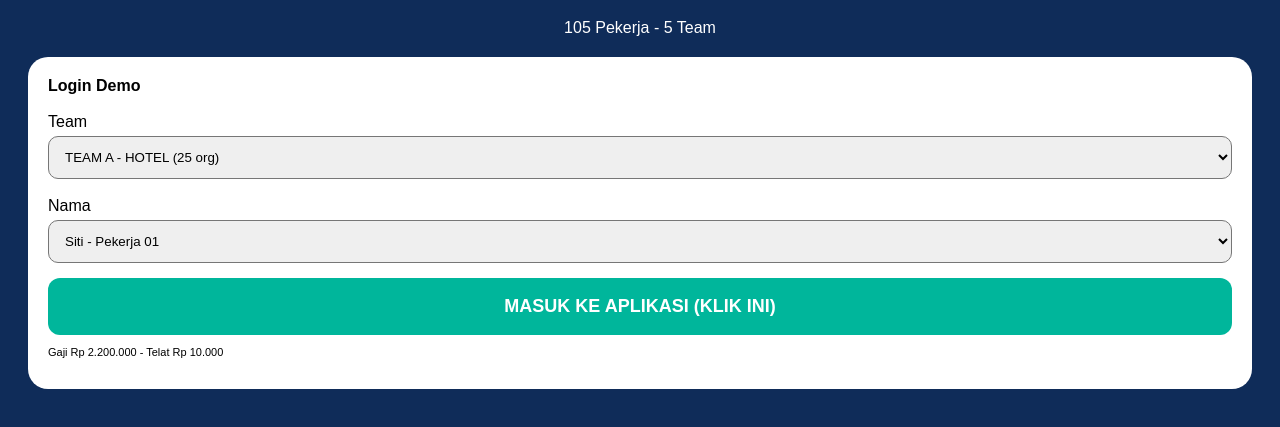
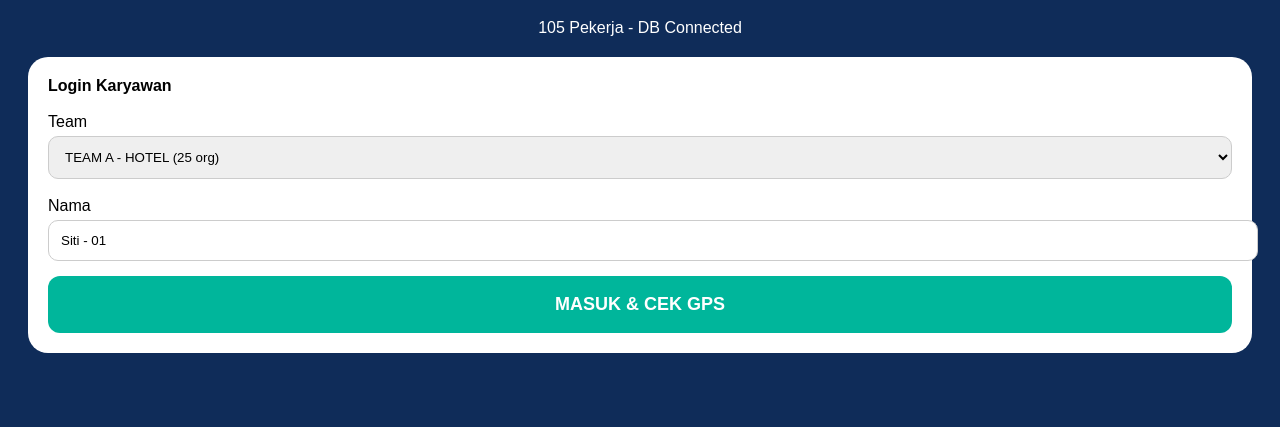
Before and after one commit to susidewiyuliyanti/ProjectKlin, a plain HTML site: page index.html in a window 1280 px wide. Shown: the part 89-516 px from the top of the page. Drawn offline with nearby package versions, Linux system fonts and the light colour scheme.

Commit message:
Update index.html

```diff
--- a/index.html
+++ b/index.html
@@ -1,60 +1,14 @@
 <!DOCTYPE html>
-<html>
-<head>
-<meta name="viewport" content="width=device-width, initial-scale=1">
-<title>KLINPRO 105</title>
-<style>
-body{background:#0F2C59;color:white;font-family:sans-serif;padding:20px;text-align:center}
-.card{background:white;color:black;padding:20px;border-radius:20px;margin-top:20px;text-align:left}
-button{width:100%;padding:18px;background:#00B69B;color:white;border:0;border-radius:12px;font-size:18px;font-weight:bold;margin-top:15px}
-select{width:100%;padding:12px;border-radius:10px;margin-top:5px}
-</style>
-</head>
-<body>
-<h1>KLINPRO</h1>
-<p>105 Pekerja - 5 Team</p>
-
-<div id="login" class="card">
-<b>Login Demo</b><br><br>
-Team
-<select id="team">
-<option>TEAM A - HOTEL (25 org)</option>
-<option>TEAM B - MALL (25 org)</option>
-<option>TEAM C - PABRIK 1 (25 org)</option>
-<option>TEAM D - PABRIK 2 (25 org)</option>
-<option>TEAM E - KANTOR (5 org)</option>
-</select><br><br>
-Nama
-<select><option>Siti - Pekerja 01</option><option>Budi - Pekerja 26</option></select>
-<button onclick="masuk()">MASUK KE APLIKASI (KLIK INI)</button>
-<p style="font-size:11px">Gaji Rp 2.200.000 - Telat Rp 10.000</p>
-</div>
-
-<div id="app" class="card" style="display:none">
-<h3 id="judulTeam">Halo Pekerja</h3>
-<p id="gps">📍 GPS: Mendeteksi...</p>
-<button onclick="absen()">ABSEN MASUK ✅</button>
-<p>Upload Foto: <input type="file" accept="image/*" capture="camera"></p>
-<hr>
-<b>Slip Gaji Sept 2026</b><br>
-Pokok: Rp 2.200.000<br>
-Telat: -Rp 20.000<br>
-<h2 style="color:#00B69B">Bersih: Rp 2.180.000</h2>
-</div>
-
+<html><head><meta name="viewport" content="width=device-width, initial-scale=1"><title>KLINPRO 105 - LIVE DB</title>
+<style>body{background:#0F2C59;color:white;font-family:sans-serif;padding:20px;text-align:center}.card{background:white;color:black;padding:20px;border-radius:20px;margin-top:20px;text-align:left}button{width:100%;padding:18px;background:#00B69B;color:white;border:0;border-radius:12px;font-size:18px;font-weight:bold;margin-top:15px}select,input{width:100%;padding:12px;border-radius:10px;margin-top:5px;border:1px solid #ccc}</style>
+<script src="https://cdn.jsdelivr.net/npm/@supabase/supabase-js@2"></script></head><body>
+<h1>KLINPRO</h1><p>105 Pekerja - DB Connected</p>
+<div id="login" class="card"><b>Login Karyawan</b><br><br>Team<select id="team"><option>TEAM A - HOTEL (25 org)</option><option>TEAM B - MALL (25 org)</option><option>TEAM C - PABRIK 1 (25 org)</option><option>TEAM D - PABRIK 2 (25 org)</option><option>TEAM E - KANTOR (5 org)</option></select><br><br>Nama<input id="workerName" value="Siti - 01"><button onclick="masuk()">MASUK & CEK GPS</button></div>
+<div id="app" class="card" style="display:none"><h3 id="judulTeam">Halo</h3><p id="gps">📍 Mendeteksi...</p><button onclick="absen()">ABSEN MASUK KE DATABASE ✅</button><p>Foto Before-After: <input type="file" accept="image/*" capture="camera"></p></div>
 <script>
-function masuk(){
- document.getElementById('login').style.display='none';
- document.getElementById('app').style.display='block';
- let t = document.getElementById('team').value;
- document.getElementById('judulTeam').innerText='Halo Pekerja - '+t;
- if(navigator.geolocation){
-  navigator.geolocation.getCurrentPosition(p=>{
-   document.getElementById('gps').innerText='📍 Valid di '+t+' Akurasi '+p.coords.accuracy.toFixed(0)+'m ✅';
-  });
- }
-}
-function absen(){ alert('ABSEN BERHASIL! Team: '+document.getElementById('team').value+' - Gaji aman Rp 2.2jt terkirim ke Admin'); }
-</script>
-</body>
-</html>
+const SUPABASE_URL = 'https://slzfussqjothztqabesb.supabase.co';
+const SUPABASE_KEY = 'eyJhbGciOiJIUzI1NiIsInR5cCI6IkpXVCJ9.eyJpc3MiOiJzdXBhYmFzZSIsInJlZiI6InNsemZ1c3Nxam90aHp0cWFiZXNiIiwicm9sZSI6ImFub24iLCJpYXQiOjE3ODk1MDMxMDEsImV4cCI6MjEwNTA3OTEwMX0.KchTF1zGPjtBlw560axOuS7pnrVqeJq6SwHsAUfAMFg';
+const supabaseClient = supabase.createClient(SUPABASE_URL, SUPABASE_KEY);
+async function masuk(){document.getElementById('login').style.display='none';document.getElementById('app').style.display='block';let t=document.getElementById('team').value;document.getElementById('judulTeam').innerText='Halo '+document.getElementById('workerName').value+' - '+t;if(navigator.geolocation){navigator.geolocation.getCurrentPosition(p=>{document.getElementById('gps').innerText='📍 Valid Akurasi '+p.coords.accuracy.toFixed(0)+'m ✅';window.lastGps=p.coords.latitude+','+p.coords.longitude;});}}
+async function absen(){let team=document.getElementById('team').value;let nama=document.getElementById('workerName').value;let gps=window.lastGps||'GPS off';const {error}=await supabaseClient.from('attendance').insert([{nama,team,gps,status:'HADIR'}]);if(error)alert('Gagal DB: '+error.message+' - Cek SQL RLS sudah di RUN belum');else alert('BERHASIL! '+nama+' absen masuk DB. Cek Supabase Table attendance');}
+</script></body></html>
```
